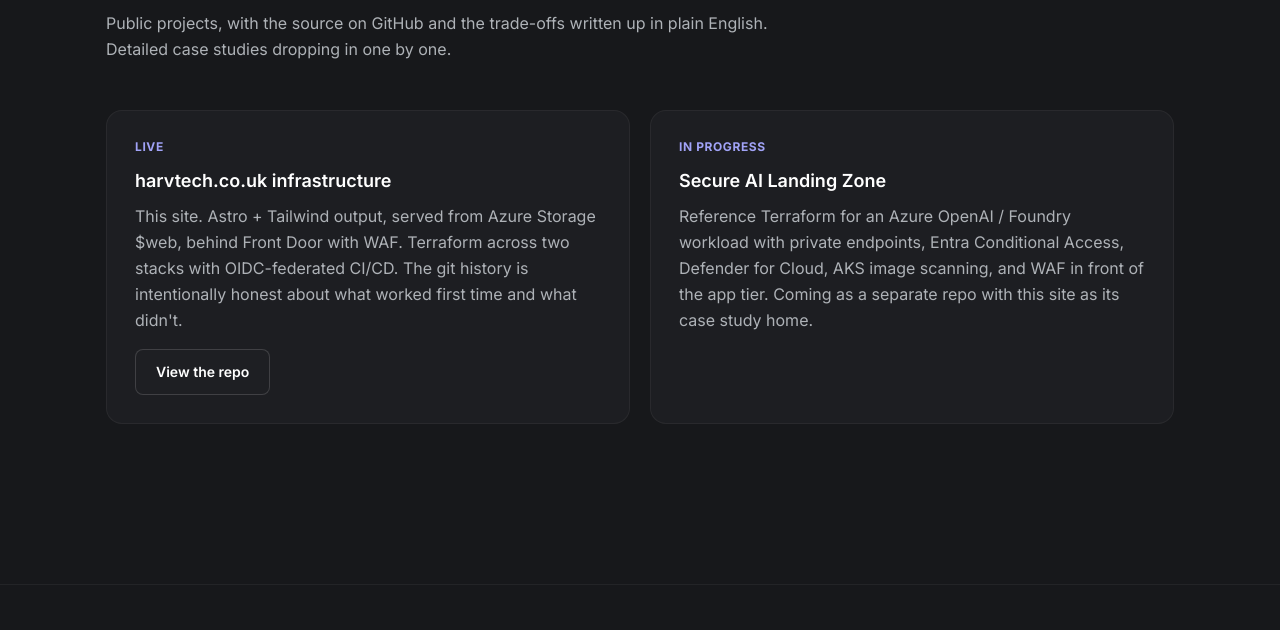
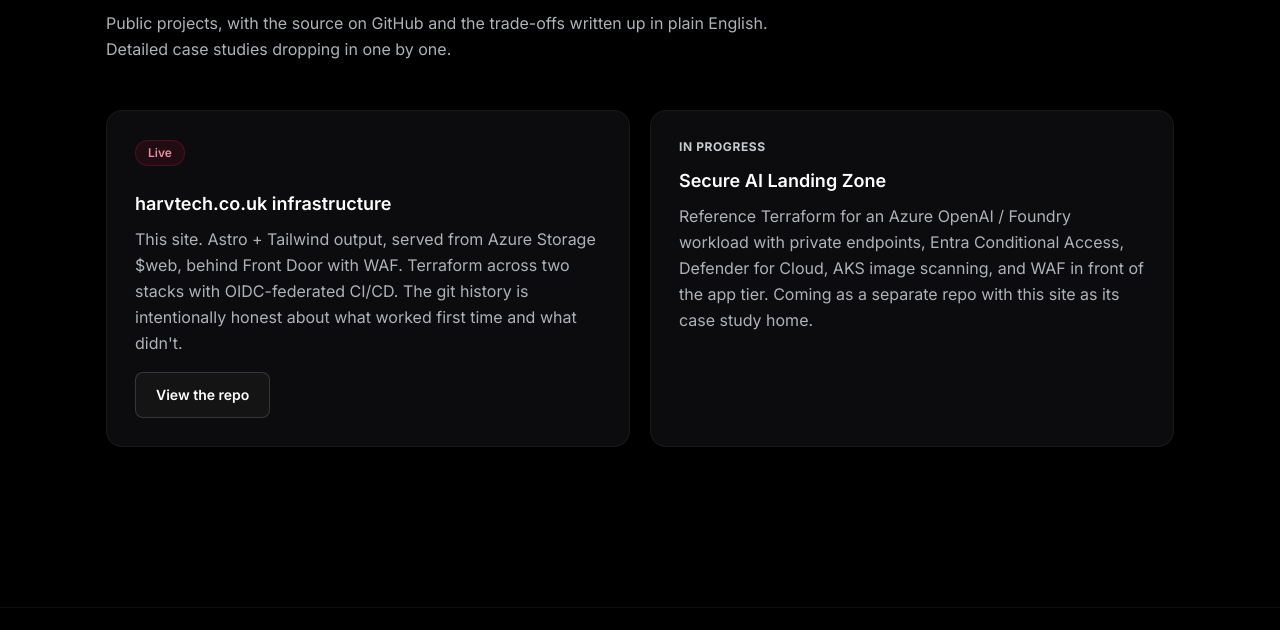
Before and after one commit to HarvtechUK/harvtech-site, an Astro site in the folder site/: page /showcase in a window 1280 px wide. Shown: the part 278-908 px from the top of the page. Built offline with nearby package versions, Linux system fonts and the light colour scheme; Astro itself is replaced by a stand-in of ours.

Commit message:
Rebrand site to Mercedes-AMG Petronas F1 W13 livery (#26)
Swaps the indigo/lilac/dark-grey palette for the W13 colourway:

- Primary accent: Petronas teal (rgb 0,161,155 / #00A19B). Buttons,
  link underlines, eyebrows, card hover halos all shift to this.
- Secondary: Mercedes silver (#C8CCCE). Eyebrow text, hero gradient
  endpoint.
- Backgrounds: pure black (#000) at body level, graded up through
  #141414 and #1F2024 for layered surfaces.
- text-subtle: Mercedes dark grey #565F64 — footer fine print,
  captions.
- NEW token: --color-accent-red (#80142B). The W13's small red
  inscription. Used in exactly ONE place so it stays a 'detail':
  the new badge-accent utility, applied to the 'Live' pill on the
  showcase landing page so the currently-running project gets a
  pit-light-red flag.

Hero-title gradient (was white → lilac rgb(180,173,209)) now goes
white → silver rgb(200,204,206). Same typographic effect, on-brand.

Favicon recoloured from purple #614DE2 to Petronas teal #00A19B so
the personal HT monogram aligns with the site palette. If you want
the purple back as a personal-mark thing, easy revert.

Tailcast (MIT) is still credited in the theme.css comment block and
the footer — only the colour values changed, all the utility-class
shapes that came from there are unchanged.

Co-authored-by: Alex Harvey <169659989+HarvtechUK@users.noreply.github.com>

```diff
--- a/site/src/pages/showcase.astro
+++ b/site/src/pages/showcase.astro
@@ -19,8 +19,8 @@ import BaseLayout from '../layouts/BaseLayout.astro';
 
     <div class="grid gap-5 md:grid-cols-2">
       <div class="card p-7">
-        <p class="eyebrow mb-3">Live</p>
-        <p class="title-card mb-2">harvtech.co.uk infrastructure</p>
+        <span class="badge-accent mb-3 inline-block">Live</span>
+        <p class="title-card mt-3 mb-2">harvtech.co.uk infrastructure</p>
         <p class="body-muted mb-4 text-sm">
           This site. Astro + Tailwind output, served from Azure Storage
           $web, behind Front Door with WAF. Terraform across two stacks
--- a/site/src/styles/theme.css
+++ b/site/src/styles/theme.css
@@ -1,29 +1,39 @@
 @import 'tailwindcss';
 
 /*
- * Design tokens. Palette and utility shapes are modelled on the Tailcast
- * theme (https://github.com/matt765/Tailcast, MIT) — the colours are
- * tuned slightly for a "secure platform engineering" feel rather than
- * a SaaS landing page. Original credit goes to Mateusz Wyrębek.
+ * Design tokens. Palette is the Mercedes-AMG Petronas F1 W13 livery:
+ *   black bodywork, Petronas teal as the primary brand accent, silver
+ *   secondary, Mercedes dark grey for subtle text, and a small dark-red
+ *   detail (the airbox inscription on the real car) used sparingly.
+ *
+ * Utility-class shapes (container, eyebrow, card, badges, hero gradient)
+ * still derive from Tailcast (https://github.com/matt765/Tailcast, MIT)
+ * — only the colour tokens have changed. Original Tailcast credit stands.
  */
 
 @theme {
   /* Accent colours */
-  --color-primary: rgb(99, 102, 241);            /* indigo-500 */
-  --color-primary-hover: rgb(114, 116, 243);
-  --color-secondary: rgb(161, 163, 247);
+  --color-primary: rgb(0, 161, 155);                /* Petronas teal #00A19B */
+  --color-primary-hover: rgb(0, 181, 173);          /* slightly brighter */
+  --color-secondary: rgb(200, 204, 206);            /* Mercedes silver #C8CCCE */
+
+  /* Detail accent — used SPARINGLY for small high-signal moments.
+     The W13's red inscription is a single thin line; treat this token
+     the same way. If you find yourself reaching for it on more than a
+     couple of UI surfaces at once, you're probably overusing it. */
+  --color-accent-red: rgb(128, 20, 43);             /* W13 red detail #80142B */
 
   /* Text */
   --color-text-primary: rgb(255, 255, 255);
   --color-text-hero: rgb(230, 230, 230);
   --color-text-muted: rgb(174, 178, 183);
-  --color-text-subtle: rgb(120, 124, 132);
+  --color-text-subtle: rgb(86, 95, 100);            /* Mercedes dark grey #565F64 */
 
-  /* Backgrounds — graded dark surface */
-  --color-bg-1: rgb(23, 24, 27);
-  --color-bg-2: rgb(30, 31, 35);
-  --color-bg-3: rgb(40, 41, 46);
-  --color-bg-3-hover: rgb(47, 48, 54);
+  /* Backgrounds — pure black surface, graded for layered depth */
+  --color-bg-1: rgb(0, 0, 0);                       /* Mercedes carbon black */
+  --color-bg-2: rgb(20, 20, 20);
+  --color-bg-3: rgb(31, 32, 36);                    /* slightly lifted card background */
+  --color-bg-3-hover: rgb(40, 41, 46);
 
   /* Borders */
   --color-border-strong: rgb(255 255 255 / 0.15);
@@ -66,9 +76,9 @@
   @apply text-text-muted text-base leading-relaxed;
 }
 
-/* Hero title — white-to-lilac vertical gradient, copied from Tailcast */
+/* Hero title — white-to-silver vertical gradient (W13 paintwork) */
 .hero-gradient {
-  background: -webkit-linear-gradient(white, rgb(180, 173, 209));
+  background: -webkit-linear-gradient(white, rgb(200, 204, 206));
   -webkit-background-clip: text;
   background-clip: text;
   -webkit-text-fill-color: transparent;
@@ -99,6 +109,14 @@
 .badge-neutral {
   @apply bg-bg-3 text-text-muted rounded-full px-3 py-1 text-xs font-medium;
 }
+.badge-accent {
+  /* Reserved for THE high-signal pill on a page — e.g. the "Live"
+     marker on the showcase. Don't sprinkle these around. */
+  @apply rounded-full px-3 py-1 text-xs font-semibold;
+  background: rgb(128 20 43 / 0.18);
+  color: rgb(228 142 158);   /* lightened red, readable on the dark BG */
+  border: 1px solid rgb(128 20 43 / 0.45);
+}
 
 /* Inline code */
 .code-inline {
```
Also changed, not shown: site/public/favicon.svg.
